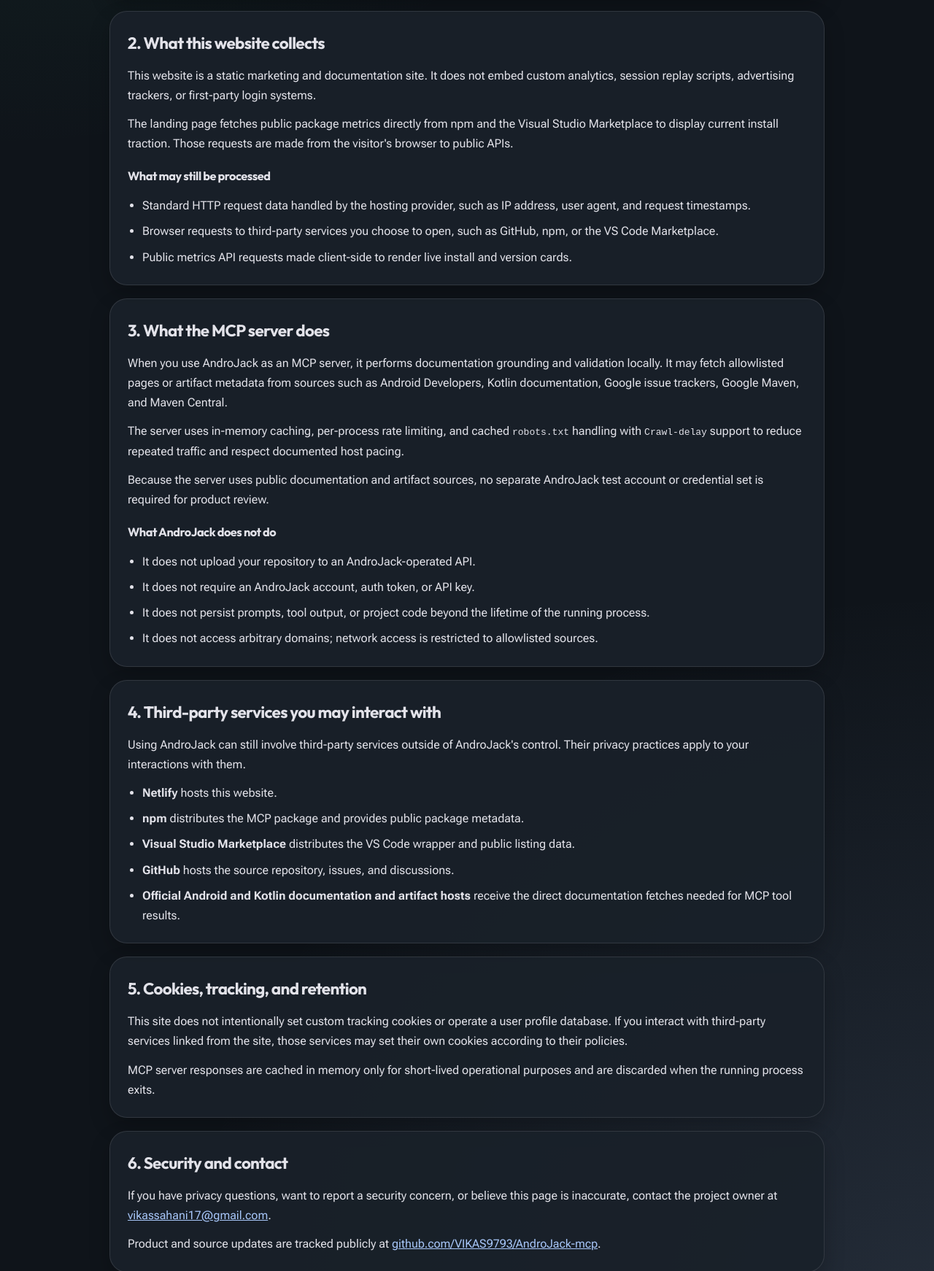
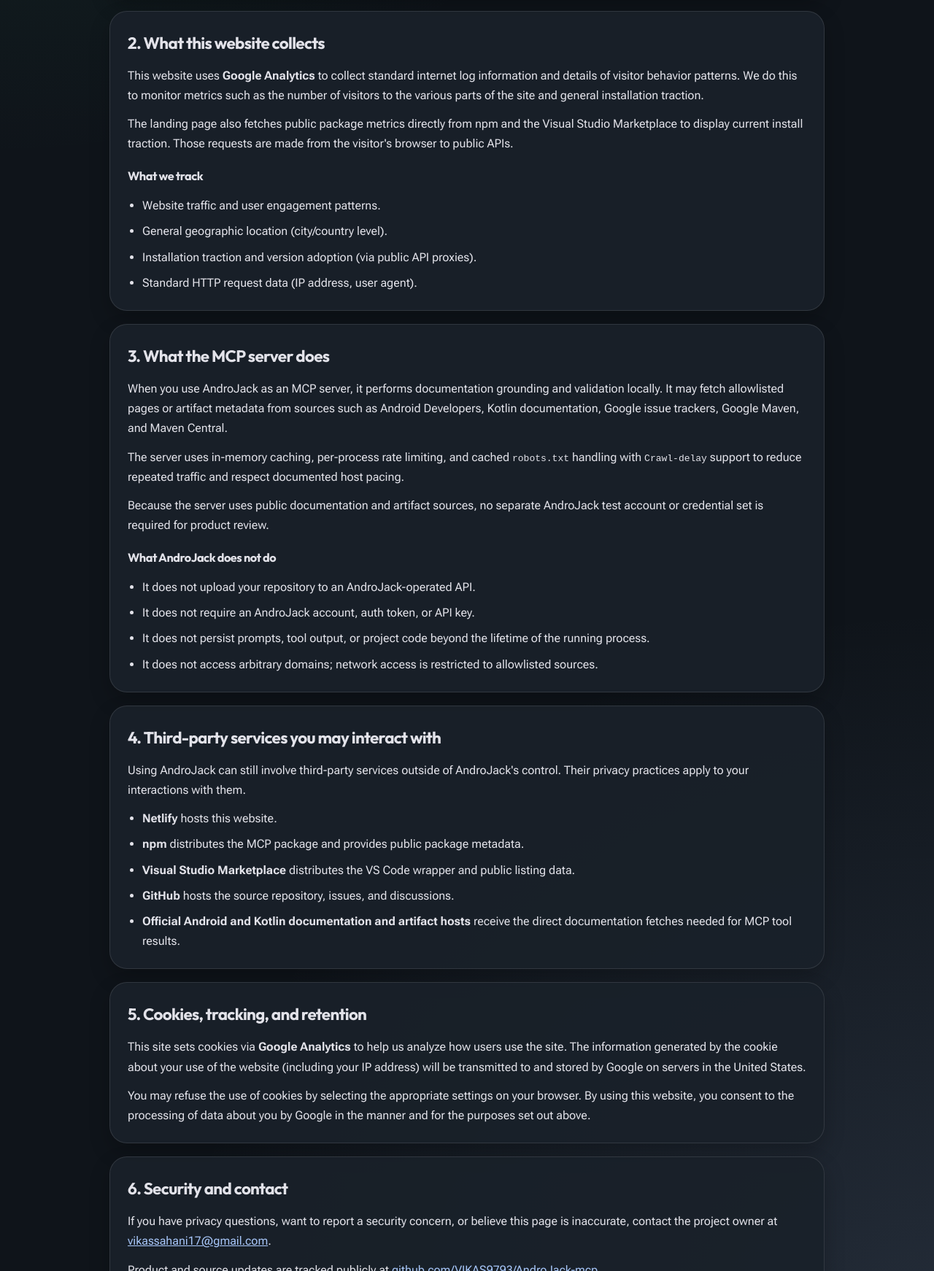
Before and after one commit to VIKAS9793/AndroJack-mcp, a plain HTML site: page privacy/index.html in a window 1280 px wide. Shown: the part 826-2568 px from the top of the page at 73% size. Drawn offline with Linux system fonts and the light colour scheme.

Commit message:
feat: secure Google Analytics integration and privacy policy update

```diff
--- a/privacy/index.html
+++ b/privacy/index.html
@@ -5,6 +5,9 @@
     <meta name="viewport" content="width=device-width, initial-scale=1.0">
     <title>AndroJack MCP Privacy Policy</title>
     <meta name="description" content="Privacy policy for the AndroJack MCP website, npm package, and local MCP server workflow.">
+
+    <!-- GA_SCRIPT_PLACEHOLDER -->
+
     <link rel="preconnect" href="https://fonts.googleapis.com">
     <link rel="preconnect" href="https://fonts.gstatic.com" crossorigin>
     <link href="https://fonts.googleapis.com/css2?family=Outfit:wght@400;600;700;800&family=Roboto+Flex:opsz,wdth,wght@8..144,25..151,100..1000&display=swap" rel="stylesheet">
@@ -269,18 +272,19 @@
                 <article class="section-card">
                     <h2>2. What this website collects</h2>
                     <p>
-                        This website is a static marketing and documentation site. It does not embed custom analytics,
-                        session replay scripts, advertising trackers, or first-party login systems.
+                        This website uses <strong>Google Analytics</strong> to collect standard internet log information and details of visitor behavior patterns.
+                        We do this to monitor metrics such as the number of visitors to the various parts of the site and general installation traction.
                     </p>
                     <p>
-                        The landing page fetches public package metrics directly from npm and the Visual Studio Marketplace
+                        The landing page also fetches public package metrics directly from npm and the Visual Studio Marketplace
                         to display current install traction. Those requests are made from the visitor's browser to public APIs.
                     </p>
-                    <h3>What may still be processed</h3>
+                    <h3>What we track</h3>
                     <ul>
-                        <li>Standard HTTP request data handled by the hosting provider, such as IP address, user agent, and request timestamps.</li>
-                        <li>Browser requests to third-party services you choose to open, such as GitHub, npm, or the VS Code Marketplace.</li>
-                        <li>Public metrics API requests made client-side to render live install and version cards.</li>
+                        <li>Website traffic and user engagement patterns.</li>
+                        <li>General geographic location (city/country level).</li>
+                        <li>Installation traction and version adoption (via public API proxies).</li>
+                        <li>Standard HTTP request data (IP address, user agent).</li>
                     </ul>
                 </article>
 
@@ -326,13 +330,12 @@
                 <article class="section-card">
                     <h2>5. Cookies, tracking, and retention</h2>
                     <p>
-                        This site does not intentionally set custom tracking cookies or operate a user profile database.
-                        If you interact with third-party services linked from the site, those services may set their own cookies
-                        according to their policies.
+                        This site sets cookies via <strong>Google Analytics</strong> to help us analyze how users use the site.
+                        The information generated by the cookie about your use of the website (including your IP address) will be transmitted to and stored by Google on servers in the United States.
                     </p>
                     <p>
-                        MCP server responses are cached in memory only for short-lived operational purposes and are discarded
-                        when the running process exits.
+                        You may refuse the use of cookies by selecting the appropriate settings on your browser.
+                        By using this website, you consent to the processing of data about you by Google in the manner and for the purposes set out above.
                     </p>
                 </article>
 
```
Also changed, not shown: index.html (+3 -0 lines), scripts/inject-ga.js (added, +42 -0 lines), netlify.toml.
